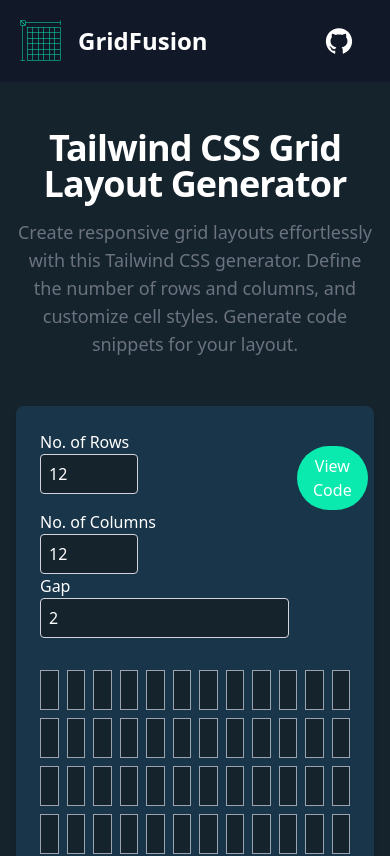
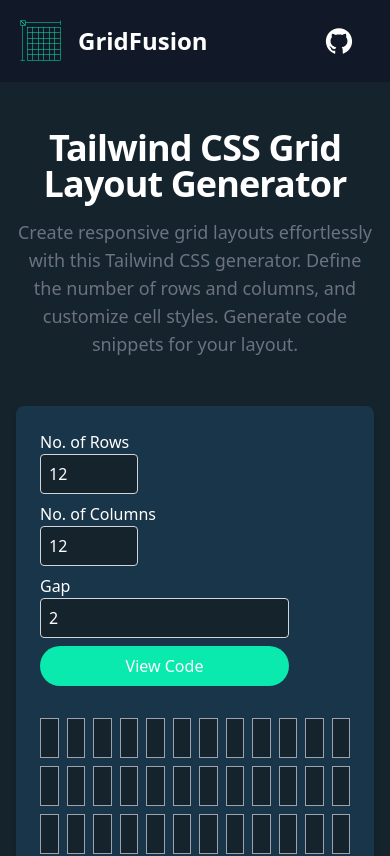
Before and after one commit to AhmerAli412/GridLayoutGenetrator, a React (Create React App) app: page / in a window 390 px wide. Shown: the top 856 px of the page. Built offline with nearby package versions, Linux system fonts and the light colour scheme.

Commit message:
mobile input issue resolved

```diff
--- a/src/App.js
+++ b/src/App.js
@@ -145,9 +145,11 @@ function App() {
           </p>
           <div className="bg-bg1 text-white w-full p-6 shadow-md rounded-lg mb-6">
           <div className="flex mb-4">
-          <div className="flex flex-col sm:flex-row sm:items-center sm:justify-center">
-  <div className="mb-4 sm:mb-0 sm:mr-4">
-    <span className="block sm:inline-block sm:mr-2">No. of Rows</span>
+          <div className="flex flex-col mb-4 md:flex-row md:items-center md:justify-between">
+  <div className="mb-2 md:mb-0 md:mr-4">
+    <label htmlFor="rows" className="block md:inline-block md:mr-2">
+      No. of Rows
+    </label>
     <input
       type="number"
       id="rows"
@@ -155,12 +157,14 @@ function App() {
       max="12"
       value={rows}
       onChange={(e) => setRows(Math.min(Math.max(e.target.value, 0), 12))}
-      className="border-gray-300 bg-bg2 text-white sm:w-20 border h-10 px-2 py-1 rounded"
+      className="border-gray-300 bg-bg2 text-white md:w-20 border h-10 px-2 py-1 rounded"
     />
   </div>
 
-  <div>
-    <span className="block sm:inline-block sm:mr-2">No. of Columns</span>
+  <div className="mb-2 md:mb-0 md:mr-4">
+    <label htmlFor="cols" className="block md:inline-block md:mr-2">
+      No. of Columns
+    </label>
     <input
       type="number"
       id="cols"
@@ -168,33 +172,34 @@ function App() {
       max="12"
       value={cols}
       onChange={(e) => setCols(Math.min(Math.max(e.target.value, 0), 12))}
-      className="border-gray-300 bg-bg2 text-white sm:w-20 border h-10 px-2 py-1 rounded"
+      className="border-gray-300 bg-bg2 text-white md:w-20 border h-10 px-2 py-1 rounded"
     />
   </div>
 
-  <div className="mb-4 md:ml-4 sm:mb-0 sm:mr-4">
-    <span className="block sm:inline-block sm:mr-2">Gap</span>
+  <div className="mb-2 md:mb-0 md:mr-4">
+    <label htmlFor="gap" className="block md:inline-block md:mr-2">
+      Gap
+    </label>
     <input
       type="number"
       id="gap"
       min="0"
       value={gap}
       onChange={(e) => setGap(e.target.value)}
-      className="border-gray-300 bg-bg2 text-white sm:w-20 border h-10 px-2 py-1 rounded"
+      className="border-gray-300 bg-bg2 text-white md:w-20 border h-10 px-2 py-1 rounded"
     />
   </div>
-</div>
 
-<div className="text-center mt-4 sm:mt-0">
   <button
     data-modal-target="defaultModal"
-    className="bg-bg3 text-white ml-2 py-2 px-4 rounded-full"
+    className="bg-bg3 text-white py-2 px-4 rounded-full md:self-end"
     type="button"
     onClick={() => setIsCodeVisible(true)}
   >
     View Code
   </button>
 </div>
+
 
 </div>
 
```
